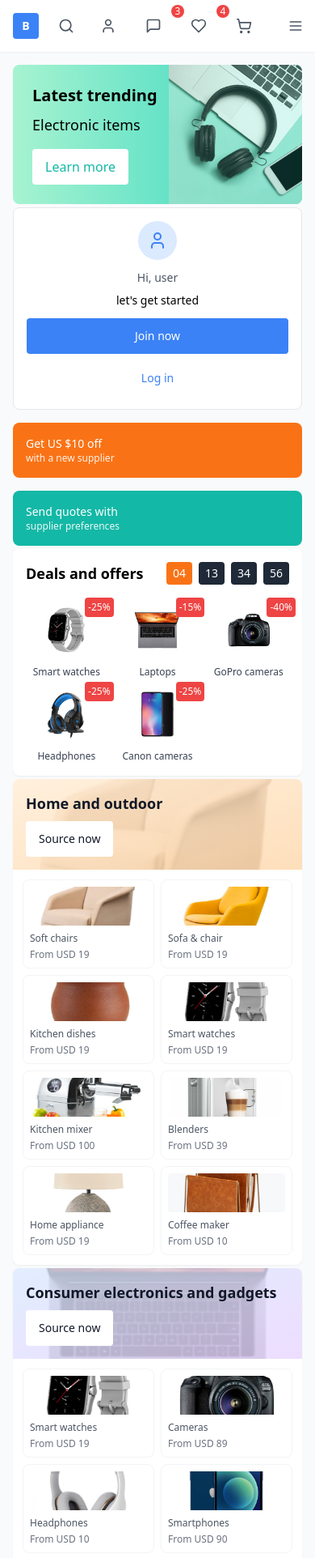
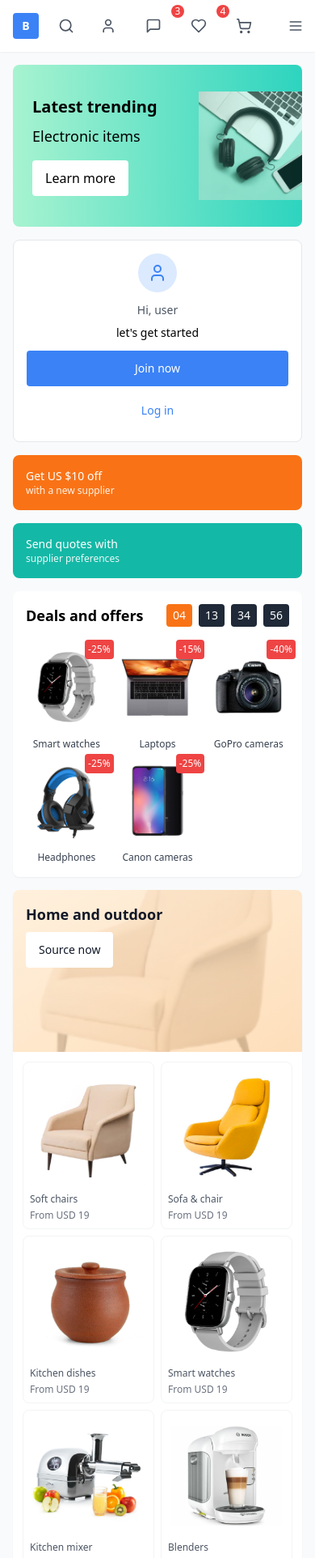
Before and after one commit to Hammad-i220628/ecommerce-fullstack-design, a React (Vite) app: page / in a window 390 px wide. Shown: the top 1924 px of the page at 81% size. Built offline with nearby package versions, Linux system fonts and the light colour scheme.

Commit message:
Fix responsive image display in main page

```diff
--- a/src/App.tsx
+++ b/src/App.tsx
@@ -370,7 +370,7 @@ const Header: React.FC<HeaderProps> = ({
                     <User className="w-5 h-5" />
                     <span>{currentUser.name}</span>
                     {currentUser.role === 'admin' && (
-                      <span className="bg-purple-100 text-purple-800 text-xs px-2 py-1 rounded">n</span>
+                      <span className="bg-purple-100 text-purple-800 text-xs px-2 py-1 rounded">Admin</span>
                     )}
                   </div>
                   {currentUser.role === 'admin' && (
@@ -1103,21 +1103,25 @@ function AppContent() {
             </div>
           </div>
 
-          <div className="lg:col-span-3 space-y-1 lg:space-y-2 order-1 lg:order-2">
-            <div className="grid grid-cols-1 md:grid-cols-3 gap-1 lg:gap-6">
-              <div className="md:col-span-2 bg-gradient-to-r from-emerald-200 to-teal-400 rounded-lg p-6 lg:p-8 text-white relative overflow-hidden">
-                <div className="relative z-10 w-full pr-1">
+          <div className="lg:col-span-3 space-y-4 lg:space-y-6 order-1 lg:order-2">
+            <div className="grid grid-cols-1 md:grid-cols-3 gap-4 lg:gap-6">
+              <div className="md:col-span-2 bg-gradient-to-r from-emerald-200 to-teal-400 rounded-lg p-6 lg:p-8 text-white relative overflow-hidden min-h-[200px] lg:min-h-[250px]">
+                <div className="relative z-10 flex flex-col justify-center h-full">
                   <h2 className="text-xl lg:text-2xl font-bold mb-2 text-black">Latest trending</h2>
                   <h3 className="text-lg lg:text-xl mb-4 text-black">Electronic items</h3>
                   <button
                     onClick={() => handleNavigateToProducts()}
-                    className="bg-white text-black text-teal-500 px-4 lg:px-6 py-2 rounded font-medium hover:bg-gray-100 transition-colors"
+                    className="bg-white text-black px-4 lg:px-6 py-2 rounded font-medium hover:bg-gray-100 transition-colors w-fit"
                   >
                     Learn more
                   </button>
                 </div>
-                <div className="absolute right-0 top-0 w-50 lg:w-85 h-full">
-                  <img src="/headphone.png" alt="Electronics" className="w-full h-full object-cover opacity-80" />
+                <div className="absolute right-0 top-0 w-32 sm:w-40 md:w-48 lg:w-56 h-full">
+                  <img
+                    src="/headphone.png"
+                    alt="Electronics"
+                    className="w-full h-full object-contain object-right opacity-80"
+                  />
                 </div>
               </div>
 
@@ -1201,7 +1205,7 @@ function AppContent() {
                 {deals.map((deal, index) => (
                   <div key={index} className="text-center group cursor-pointer" onClick={() => handleNavigateToProducts()}>
                     <div className="relative mb-3">
-                      <div className="w-16 h-16 lg:w-24 lg:h-24 bg-gray-100 rounded-lg mx-auto overflow-hidden">
+                      <div className="w-full aspect-square bg-gray-100 rounded-lg mx-auto overflow-hidden">
                         <img
                           src={deal.image}
                           alt={deal.name}
@@ -1220,7 +1224,7 @@ function AppContent() {
 
             <div className="bg-white rounded-lg shadow-sm overflow-hidden">
               <div className="grid grid-cols-1 lg:grid-cols-3">
-                <div className="relative bg-gradient-to-br from-orange-100 to-orange-200 p-4 lg:p-6 flex flex-col justify-between">
+                <div className="relative bg-gradient-to-br from-orange-100 to-orange-200 p-4 lg:p-6 flex flex-col justify-between min-h-[200px]">
                   <div className="absolute inset-0 opacity-20">
                     <img
                       src="/interior/1.jpg"
@@ -1243,7 +1247,7 @@ function AppContent() {
                   <div className="grid grid-cols-2 lg:grid-cols-4 gap-2 lg:gap-3 h-full">
                     {homeProducts.map((product, index) => (
                       <div key={index} className="bg-white border border-gray-100 rounded-lg p-2 hover:shadow-md transition-shadow group cursor-pointer" onClick={() => handleNavigateToProducts()}>
-                        <div className="w-full h-12 lg:h-16 bg-gray-50 rounded mb-2 overflow-hidden">
+                        <div className="w-full aspect-square bg-gray-50 rounded mb-2 overflow-hidden">
                           <img
                             src={product.image}
                             alt={product.name}
@@ -1261,7 +1265,7 @@ function AppContent() {
 
             <div className="bg-white rounded-lg shadow-sm overflow-hidden">
               <div className="grid grid-cols-1 lg:grid-cols-3">
-                <div className="relative bg-gradient-to-br from-blue-100 to-purple-200 p-4 lg:p-6 flex flex-col justify-between">
+                <div className="relative bg-gradient-to-br from-blue-100 to-purple-200 p-4 lg:p-6 flex flex-col justify-between min-h-[200px]">
                   <div className="absolute inset-0 opacity-20">
                     <img
                       src="/tech/7.jpg"
@@ -1284,7 +1288,7 @@ function AppContent() {
                   <div className="grid grid-cols-2 lg:grid-cols-4 gap-2 lg:gap-3 h-full">
                     {electronicsProducts.map((product, index) => (
                       <div key={index} className="bg-white border border-gray-100 rounded-lg p-2 hover:shadow-md transition-shadow group cursor-pointer" onClick={() => handleNavigateToProducts()}>
-                        <div className="w-full h-12 lg:h-16 bg-gray-50 rounded mb-2 overflow-hidden">
+                        <div className="w-full aspect-square bg-gray-50 rounded mb-2 overflow-hidden">
                           <img
                             src={product.image}
                             alt={product.name}
@@ -1340,7 +1344,7 @@ function AppContent() {
               <div className="grid grid-cols-2 md:grid-cols-3 lg:grid-cols-5 gap-3 lg:gap-4">
                 {recommendedItems.map((item, index) => (
                   <div key={index} className="border border-gray-200 rounded-lg p-3 lg:p-4 hover:shadow-md transition-shadow group cursor-pointer" onClick={() => handleNavigateToProducts()}>
-                    <div className="w-full h-24 lg:h-32 bg-gray-100 rounded mb-3 overflow-hidden">
+                    <div className="w-full aspect-square bg-gray-100 rounded mb-3 overflow-hidden">
                       <img
                         src={item.image}
                         alt={item.name}
@@ -1361,7 +1365,7 @@ function AppContent() {
                   const IconComponent = service.icon;
                   return (
                     <div key={index} className="relative rounded-lg overflow-hidden group cursor-pointer">
-                      <div className="h-24 lg:h-32 bg-gray-200 overflow-hidden">
+                      <div className="aspect-[4/3] bg-gray-200 overflow-hidden">
                         <img
                           src={service.image}
                           alt={service.title}
```
